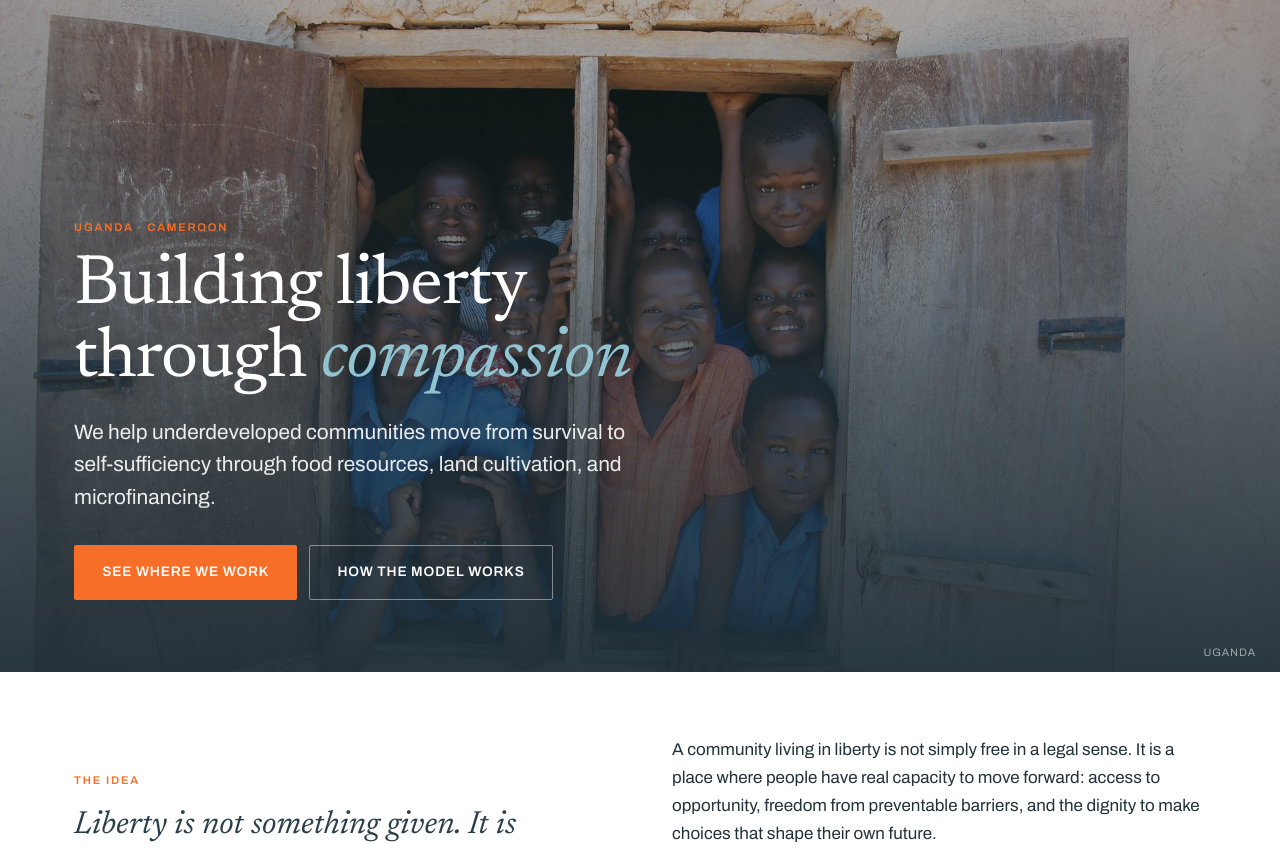
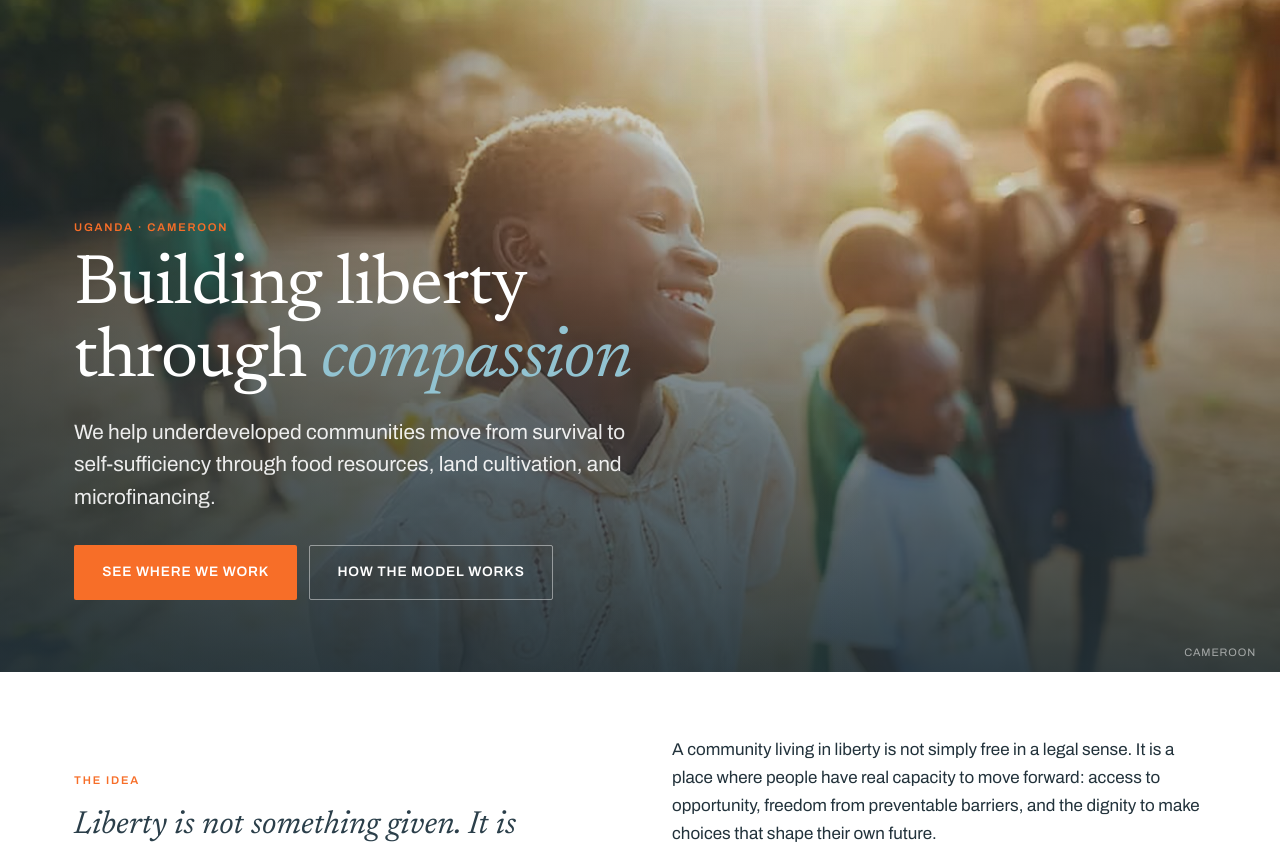
Before and after one commit to isaach3lms/liberty-charity-foundation, a Flask app: page / in a window 1280 px wide. Shown: the part 73-922 px from the top of the page. Run offline with Flask 3, Linux system fonts and the light colour scheme.

Commit message:
New hero image, directional scrim, route hardening, healthz route list

```diff
--- a/app.py
+++ b/app.py
@@ -144,12 +144,14 @@ def home():
     )
 
 
-@app.route("/about")
+@app.route("/about", strict_slashes=False)
 def about():
     return render_template("about.html", page="about", stages=STAGES)
 
 
-@app.route("/our-work")
+@app.route("/our-work", strict_slashes=False)
+@app.route("/work", strict_slashes=False)
+@app.route("/ourwork", strict_slashes=False)
 def work():
     return render_template(
         "work.html", page="work",
@@ -157,7 +159,7 @@ def work():
     )
 
 
-@app.route("/contact", methods=["GET", "POST"])
+@app.route("/contact", methods=["GET", "POST"], strict_slashes=False)
 def contact():
     form = {"name": "", "email": "", "organization": "", "topic": "", "message": ""}
 
@@ -198,7 +200,7 @@ def contact():
     return render_template("contact.html", page="contact", form=form)
 
 
-@app.route("/contact/thank-you")
+@app.route("/contact/thank-you", strict_slashes=False)
 def contact_thanks():
     return render_template("thanks.html", page="contact")
 
@@ -234,7 +236,12 @@ def send_contact_email(form):
 
 @app.route("/healthz")
 def healthz():
-    return {"status": "ok"}, 200
+    """Confirms Flask is serving and lists the routes it knows about."""
+    routes = sorted(
+        str(r.rule) for r in app.url_map.iter_rules()
+        if r.endpoint != "static"
+    )
+    return {"status": "ok", "routes": routes}, 200
 
 
 @app.errorhandler(404)
--- a/static/css/site.css
+++ b/static/css/site.css
@@ -265,18 +265,51 @@ a:hover { color: var(--orange); }
   width: 100%;
   height: 100%;
   object-fit: cover;
-  object-position: center 38%;
+  object-position: 52% 32%;
 }
 
+/* Two-layer scrim. The vertical pass buys legibility at the bottom; the
+   horizontal pass darkens only the side the headline sits on, so the warm
+   backlight on the right of the photograph survives. */
 .hero-scrim {
   position: absolute;
   inset: 0;
+  background:
+    linear-gradient(
+      to top,
+      rgba(30,46,55,0.90) 0%,
+      rgba(30,46,55,0.58) 38%,
+      rgba(30,46,55,0.14) 78%,
+      rgba(30,46,55,0.06) 100%
+    );
+}
+
+.hero-scrim::after {
+  content: "";
+  position: absolute;
+  inset: 0;
   background: linear-gradient(
-    to top,
-    rgba(30,46,55,0.94) 0%,
-    rgba(30,46,55,0.72) 42%,
-    rgba(30,46,55,0.28) 100%
+    to right,
+    rgba(30,46,55,0.55) 0%,
+    rgba(30,46,55,0.22) 38%,
+    rgba(30,46,55,0) 68%
   );
+}
+
+/* Mobile crops tighter and pushes more backlight behind the copy, so the
+   lower band needs more weight to hold 4.5:1 against white text. The
+   horizontal pass is dropped: copy spans the full width here. */
+@media (max-width: 859px) {
+  .hero-scrim {
+    background: linear-gradient(
+      to top,
+      rgba(30,46,55,0.95) 0%,
+      rgba(30,46,55,0.92) 34%,
+      rgba(30,46,55,0.58) 72%,
+      rgba(30,46,55,0.16) 100%
+    );
+  }
+  .hero-scrim::after { display: none; }
 }
 
 .hero-body {
--- a/templates/base.html
+++ b/templates/base.html
@@ -11,7 +11,7 @@
   <meta property="og:title" content="{{ self.title() }}">
   <meta property="og:description" content="{{ self.description() }}">
   <meta property="og:type" content="website">
-  <meta property="og:image" content="{{ url_for('static', filename='img/uganda-1800.jpg', _external=True) }}">
+  <meta property="og:image" content="{{ url_for('static', filename='img/hero-1600.jpg', _external=True) }}">
 
   <link rel="icon" href="{{ url_for('static', filename='img/logo-mark.png') }}">
   <link rel="preconnect" href="https://fonts.googleapis.com">
--- a/templates/index.html
+++ b/templates/index.html
@@ -3,7 +3,13 @@
 
 {% block content %}
 <section class="hero">
-  <img class="hero-media" src="{{ url_for('static', filename='img/uganda-1800.jpg') }}" alt="Schoolchildren in Uganda leaning out of a classroom window" fetchpriority="high">
+  <img class="hero-media"
+       src="{{ url_for('static', filename='img/hero-1600.jpg') }}"
+       srcset="{{ url_for('static', filename='img/hero-800.jpg') }} 800w,
+               {{ url_for('static', filename='img/hero-1600.jpg') }} 1600w"
+       sizes="100vw"
+       alt="A girl smiling in golden afternoon light, other children behind her in the village"
+       width="1600" height="1066" fetchpriority="high">
   <div class="hero-scrim"></div>
   <div class="wrap hero-body">
     <p class="eyebrow">Uganda &middot; Cameroon</p>
@@ -14,7 +20,7 @@
       <a class="btn btn-light" href="{{ url_for('about') }}">How the model works</a>
     </div>
   </div>
-  <span class="hero-credit">Uganda</span>
+  <span class="hero-credit">Cameroon</span>
 </section>
 
 <section class="band">
```
Also changed, not shown: static/img/hero-1600.jpg (added), static/img/hero-800.jpg (added).
